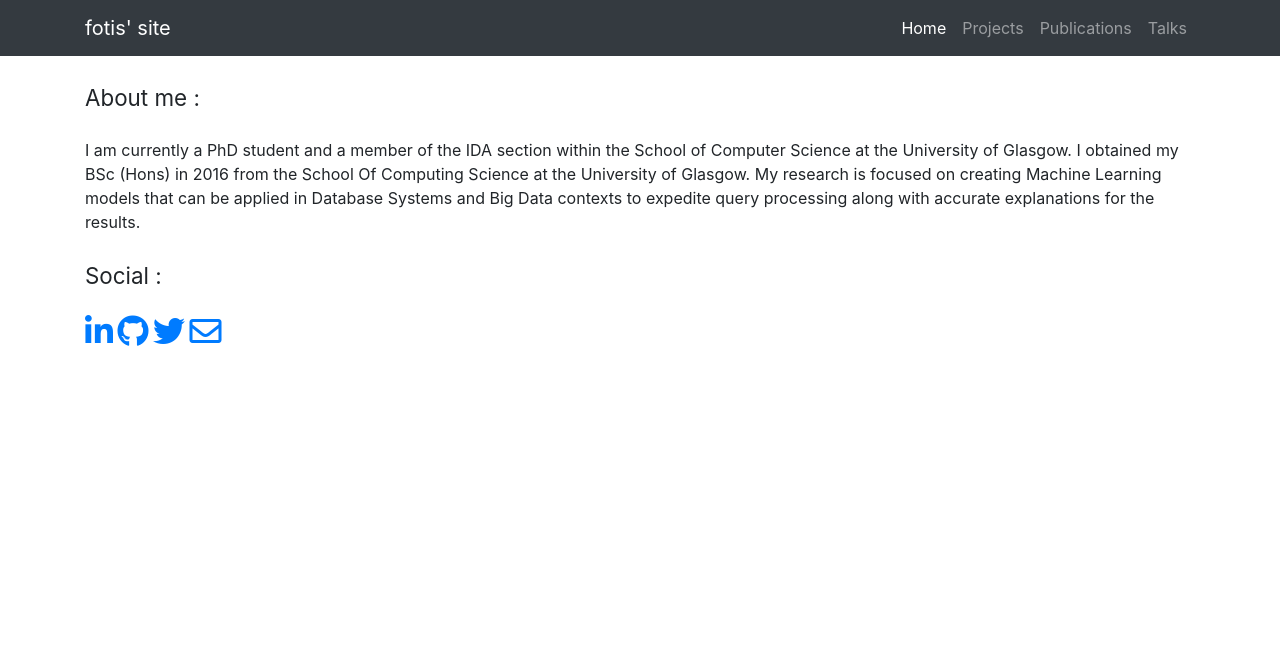
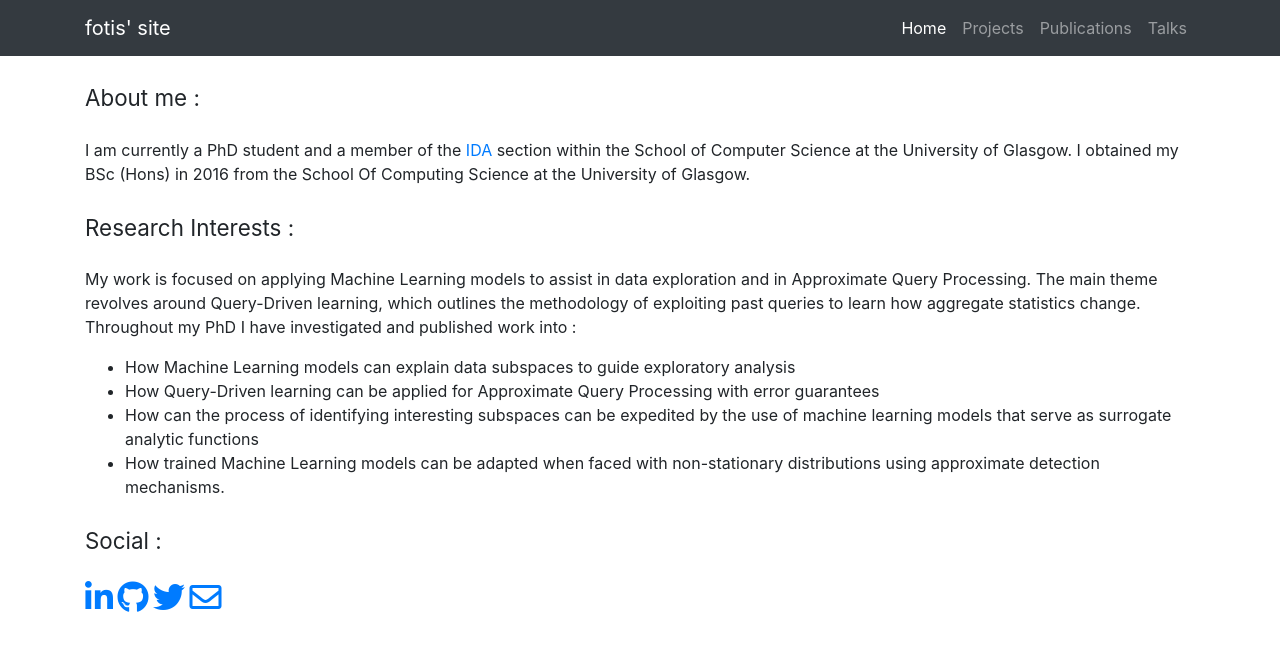
Before and after one commit to Skeftical/skeftical.github.io, a website: page index.html in a window 1280 px wide. Drawn offline with Linux system fonts and the light colour scheme.

Commit message:
changed publications and index

```diff
--- a/index.html
+++ b/index.html
@@ -63,10 +63,35 @@
         <small>About me :</small>
       </h3>
       <p>
-        I am currently a PhD student and a member of the IDA section within the School of Computer Science at the University of Glasgow. I obtained my BSc (Hons) in 2016 from the School Of Computing Science at the University of Glasgow. My research is focused on creating Machine Learning models that can be applied in Database Systems and Big Data contexts to expedite query processing along with accurate explanations for the results.
+        I am currently a PhD student and a member
+        of the <a href='https://www.gla.ac.uk/schools/computing/research/researchsections/ida-section/'>IDA</a> section within the School of Computer Science at the University of Glasgow.
+        I obtained my BSc (Hons) in 2016 from
+         the School Of Computing Science at the University of Glasgow.
+
 
       </p>
-
+      <h3 class="my-4">
+        <small>Research Interests :</small>
+      </h3>
+      <p>
+        My work is focused on applying Machine Learning models to assist in data exploration
+        and in Approximate Query Processing. The main theme revolves around Query-Driven learning,
+        which outlines the methodology of exploiting past queries to learn how aggregate statistics
+        change.
+        Throughout my PhD I have investigated and published work into :
+        <ul>
+          <li>How Machine Learning models can explain data subspaces to guide exploratory analysis
+          </li>
+          <li>How Query-Driven learning can be applied for Approximate Query Processing with error guarantees
+          </li>
+          <li>
+            How can the process of identifying interesting subspaces can be expedited by the use of machine learning models that serve as surrogate analytic functions
+          </li>
+          <li>
+            How trained Machine Learning models can be adapted when faced with non-stationary distributions using approximate detection mechanisms.
+          </li>
+        </ul>
+      </p>
 
 
 
```
Also changed, not shown: pages/publications.html (+8 -12 lines), pages/talks.html (+3 -4 lines).
